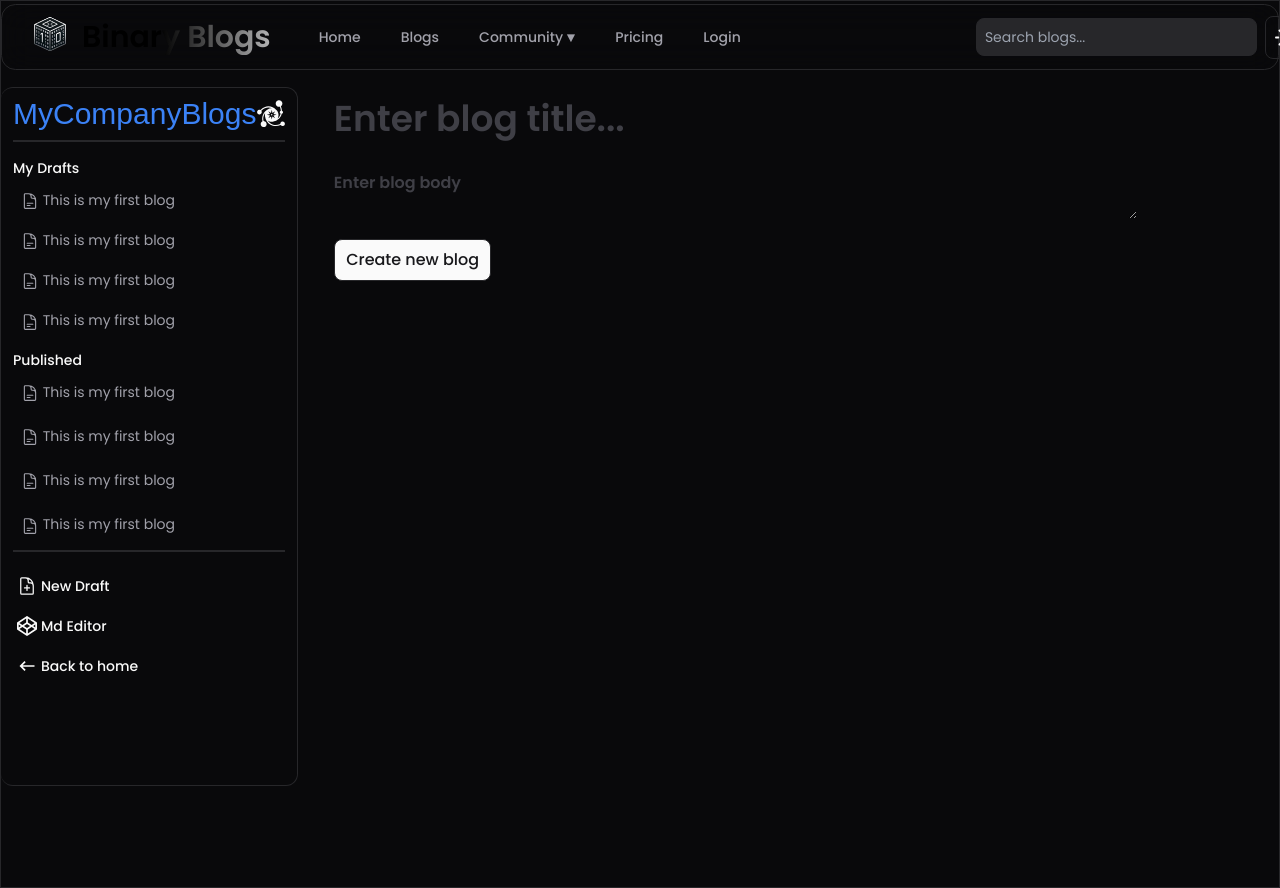
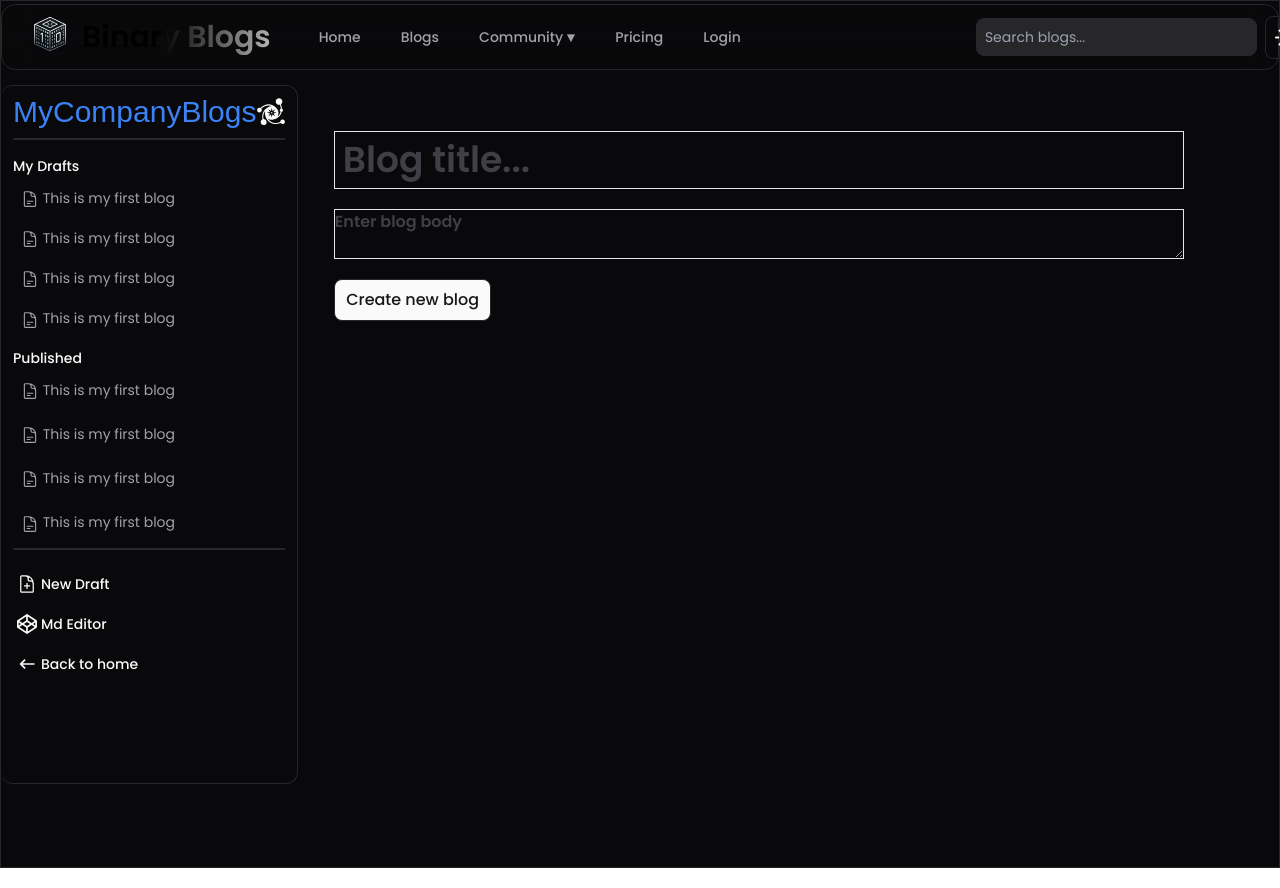
Before and after one commit to shaikhFaris/Binary_Blogs, a React (Vite) app in the folder client/: page /create in a window 1280 px wide. Shown: the top 888 px of the page. Built offline with nearby package versions, Linux system fonts and the light colour scheme; a web font is replaced by a local one.

Commit message:
made some small changes and will start to make the whole website responsive

```diff
--- a/client/src/components/Sidebar.jsx
+++ b/client/src/components/Sidebar.jsx
@@ -21,8 +21,8 @@ const Sidebar = ({ sethideFooter }) => {
     <div
       className={`sticky left-0 py-2 overflow-scroll dark:shadow-none border-[hsl(var(--border))] rounded-xl ${
         CollapseSidebar
-          ? "w-10 pl-2  mr-20"
-          : "w-[30%] pl-3 pr-3 border-t border-r shadow-md border-b"
+          ? "xl:w-10 pl-2 pr-10 flex mr-20"
+          : "xl:w-[30%] lg:w-1/3 pl-3 pr-3 border-t border-r shadow-md border-b"
       } transition-all duration-500`}
       style={{
         top: navbarHeight + "px",
@@ -37,9 +37,16 @@ const Sidebar = ({ sethideFooter }) => {
         )}
         <div
           className={`flex items-center gap-2 ${
-            CollapseSidebar ? "flex-col-reverse text-3xl" : "text-3xl"
+            CollapseSidebar ? "flex-col-reverse text-3xl gap-6" : "text-3xl"
           }`}
         >
+          {CollapseSidebar && (
+            <FaCodepen className=" hover:scale-110 duration-150" />
+          )}
+          {CollapseSidebar && (
+            <HiOutlineDocumentPlus className=" hover:scale-110 duration-150" />
+          )}
+
           <GiBlackHoleBolas className=" hover:scale-110 duration-150" />
           <TbLayoutSidebarLeftCollapseFilled
             className=" hover:scale-110 duration-150"
@@ -47,7 +54,9 @@ const Sidebar = ({ sethideFooter }) => {
           />
         </div>
       </div>
-      <hr className="border border-[hsl(var(--border))] mb-2" />
+      {!CollapseSidebar && (
+        <hr className="border border-[hsl(var(--border))] mb-2" />
+      )}
       <div
         className={`transition-all flex flex-col duration-500 ${
           CollapseSidebar ? "opacity-0 scale-0" : "opacity-100 scale-100"
--- a/client/src/pages/CreateBlogPage.jsx
+++ b/client/src/pages/CreateBlogPage.jsx
@@ -19,10 +19,10 @@ const CreateBlogPage = ({ sethideFooter }) => {
 
   return (
     // let's add a sidebar
-    <div className="mt-5 text-[hsl(var(--foreground))] min-h-screen flex gap-1">
+    <div className="text-[hsl(var(--foreground))] min-h-screen flex gap-1">
       <Sidebar sethideFooter={sethideFooter} />
       <form
-        className="flex flex-col gap-5 w-full pl-8"
+        className="flex flex-col gap-5 w-full pl-8 mt-16"
         onSubmit={(e) => {
           e.preventDefault();
           console.log(post);
@@ -32,16 +32,17 @@ const CreateBlogPage = ({ sethideFooter }) => {
       >
         <input
           ref={titleRef}
-          className="max-w-[85%] min-h-16 bg-transparent  pr-3 outline-none text-4xl font-semibold placeholder-zinc-700"
+          className="max-w-[90%] border p-2 bg-transparent pr-3 outline-none text-4xl font-semibold placeholder-zinc-700"
           type="text"
           minLength={5}
           maxLength={50}
-          placeholder="Enter blog title..."
+          // autoCorrect=,
+          placeholder="Blog title..."
           onChange={(e) => setpost({ ...post, title: e.target.value })}
         />
         <textarea
           minLength={10}
-          className="max-w-[85%] bg-transparent focus:border-collapse pr-3 outline-none font-semibold placeholder-zinc-700"
+          className="max-w-[90%] bg-transparent border focus:border-collapse pr-3 outline-none font-semibold placeholder-zinc-700"
           placeholder="Enter blog body"
           onChange={(e) => setpost({ ...post, body: e.target.value })}
         />
```
